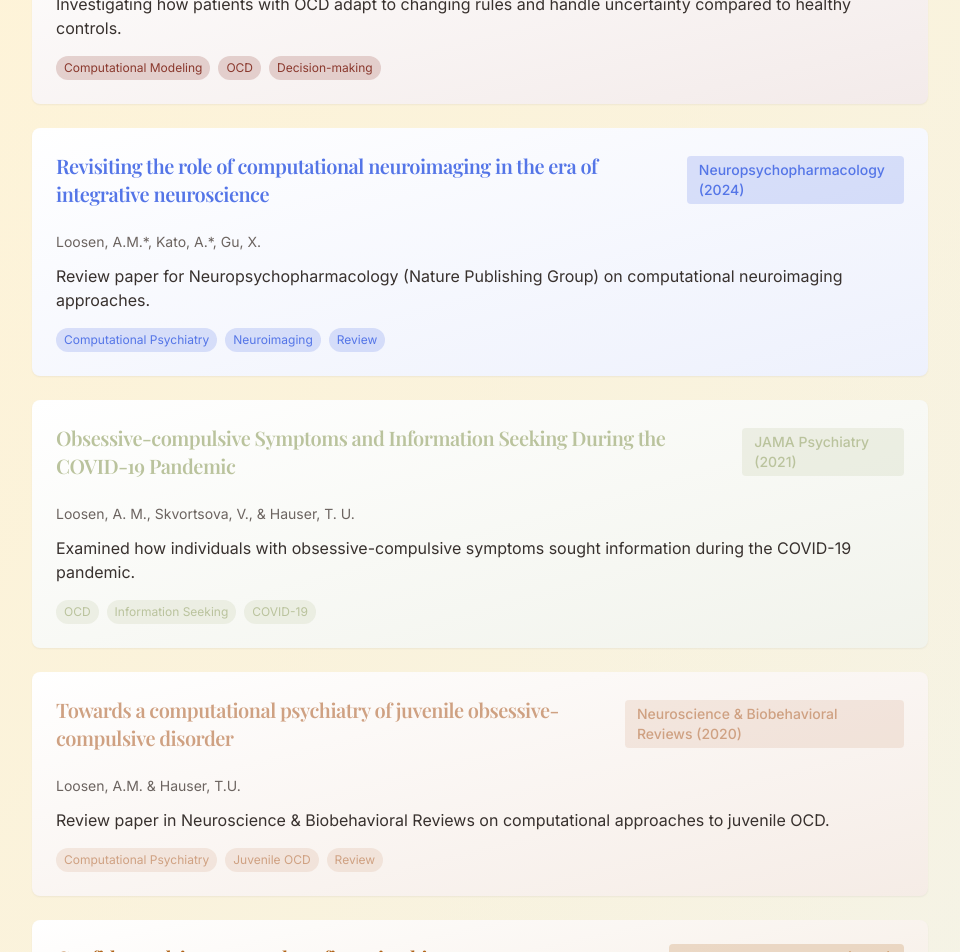
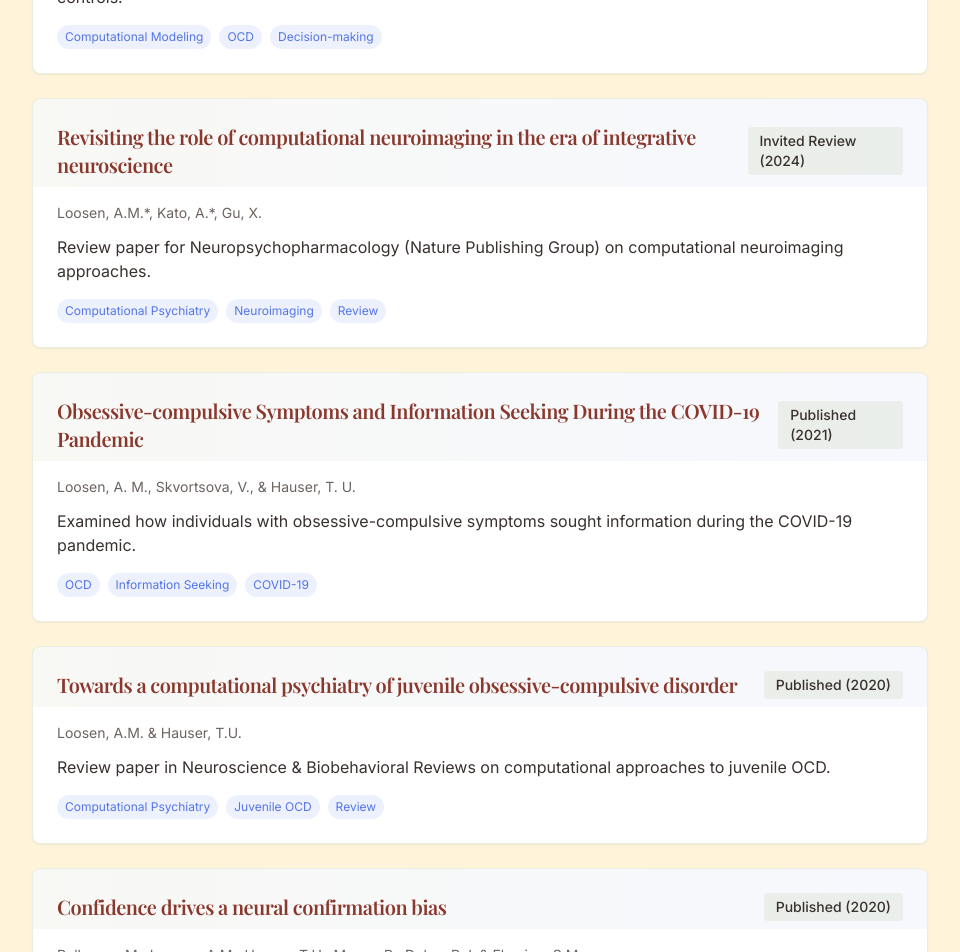
Before and after one commit to amloosen/alisa-loosen-portfolio, a React (Vite) app: page /projects in a window 1280 px wide. Shown: the part 440-1392 px from the top of the page, without its empty margins (160-1120 px from the left). Built offline with nearby package versions, Linux system fonts and the light colour scheme.

Commit message:
Reverted to commit 48c2147636f5306b6c78a697bb2707b3bd3a567e

```diff
--- a/src/components/Layout.tsx
+++ b/src/components/Layout.tsx
@@ -23,7 +23,7 @@ const Layout = () => {
   }, [pathname]);
 
   return (
-    <div className="flex flex-col min-h-screen bg-gradient-to-br from-cream to-sage/10">
+    <div className="flex flex-col min-h-screen bg-cream">
       <Navbar />
       <motion.main
         className="flex-grow"
--- a/src/components/Navbar.tsx
+++ b/src/components/Navbar.tsx
@@ -1,4 +1,3 @@
-
 import { useState, useEffect } from "react";
 import { NavLink } from "react-router-dom";
 import { motion } from "framer-motion";
@@ -18,13 +17,13 @@ const Navbar = () => {
   }, []);
 
   const mainNavItems = [
-    { name: "About", path: "/", color: "rust" },
-    { name: "Projects", path: "/projects", color: "blue" },
-    { name: "Contact", path: "/contact", color: "sage" },
+    { name: "About", path: "/" },
+    { name: "Projects", path: "/projects" },
+    { name: "Contact", path: "/contact" },
   ];
 
   const secondaryNavItems = [
-    { name: "CV", path: "/cv", color: "sand" },
+    { name: "CV", path: "/cv" },
   ];
 
   return (
@@ -38,7 +37,7 @@ const Navbar = () => {
       <div className="container mx-auto px-4 flex justify-between items-center">
         <NavLink to="/" className="text-rust hover:text-rust/80 transition-colors">
           <motion.h1
-            className="font-serif text-xl md:text-2xl font-medium bg-gradient-to-r from-rust to-blue bg-clip-text text-transparent"
+            className="font-serif text-xl md:text-2xl font-medium"
             initial={{ opacity: 0, y: -10 }}
             animate={{ opacity: 1, y: 0 }}
             transition={{ duration: 0.3 }}
@@ -59,7 +58,7 @@ const Navbar = () => {
               <NavLink
                 to={item.path}
                 className={({ isActive }) =>
-                  `navigation-link hover:text-${item.color} ${isActive ? `active text-${item.color}` : ""}`
+                  `navigation-link ${isActive ? "active" : ""}`
                 }
                 end={item.path === "/"}
               >
@@ -79,7 +78,7 @@ const Navbar = () => {
               <NavLink
                 to={item.path}
                 className={({ isActive }) =>
-                  `navigation-link text-muted-foreground text-sm hover:text-${item.color} ${isActive ? `active text-${item.color}` : ""}`
+                  `navigation-link text-muted-foreground text-sm ${isActive ? "active" : ""}`
                 }
               >
                 {item.name}
@@ -122,7 +121,7 @@ const Navbar = () => {
       {/* Mobile Menu */}
       {isMobileMenuOpen && (
         <motion.nav
-          className="md:hidden bg-gradient-to-b from-cream/95 to-sage/20 backdrop-blur-md"
+          className="md:hidden bg-cream/95 backdrop-blur-md"
           initial={{ opacity: 0, height: 0 }}
           animate={{ opacity: 1, height: "auto" }}
           exit={{ opacity: 0, height: 0 }}
@@ -133,7 +132,7 @@ const Navbar = () => {
                 key={item.name}
                 to={item.path}
                 className={({ isActive }) =>
-                  `navigation-link text-lg py-2 ${isActive ? `active text-${item.color}` : ""} hover:text-${item.color}`
+                  `navigation-link text-lg py-2 ${isActive ? "active" : ""}`
                 }
                 onClick={() => setIsMobileMenuOpen(false)}
                 end={item.path === "/"}
@@ -148,7 +147,7 @@ const Navbar = () => {
                   key={item.name}
                   to={item.path}
                   className={({ isActive }) =>
-                    `navigation-link text-muted-foreground py-2 ${isActive ? `active text-${item.color}` : ""} hover:text-${item.color}`
+                    `navigation-link text-muted-foreground py-2 ${isActive ? "active" : ""}`
                   }
                   onClick={() => setIsMobileMenuOpen(false)}
                 >
--- a/src/index.css
+++ b/src/index.css
@@ -1,3 +1,4 @@
+
 @tailwind base;
 @tailwind components;
 @tailwind utilities;
@@ -42,7 +43,7 @@
   }
 
   body {
-    @apply bg-gradient-to-br from-cream to-sage/10;
+    @apply bg-background text-foreground;
     font-feature-settings: "rlig" 1, "calt" 1;
   }
 
@@ -96,58 +97,6 @@
     opacity: 0;
     animation: fadeIn 0.8s ease forwards;
   }
-
-  .colored-section {
-    @apply relative overflow-hidden;
-  }
-
-  .colored-section::before {
-    @apply content-[''] absolute inset-0 opacity-10 -z-10;
-  }
-
-  .rust-bg {
-    @apply bg-rust/10 border-l-4 border-rust;
-  }
-
-  .blue-bg {
-    @apply bg-blue/10 border-l-4 border-blue;
-  }
-
-  .sage-bg {
-    @apply bg-sage/15 border-l-4 border-sage;
-  }
-
-  .sand-bg {
-    @apply bg-sand/15 border-l-4 border-sand;
-  }
-
-  .olive-bg {
-    @apply bg-olive/10 border-l-4 border-olive;
-  }
-
-  .colorful-card {
-    @apply border-0 shadow-md transition-all duration-300 hover:shadow-lg;
-  }
-
-  .card-rust {
-    @apply bg-gradient-to-br from-white to-rust/10 border-t-4 border-rust;
-  }
-
-  .card-blue {
-    @apply bg-gradient-to-br from-white to-blue/10 border-t-4 border-blue;
-  }
-
-  .card-sage {
-    @apply bg-gradient-to-br from-white to-sage/20 border-t-4 border-sage;
-  }
-
-  .card-sand {
-    @apply bg-gradient-to-br from-white to-sand/20 border-t-4 border-sand;
-  }
-
-  .card-olive {
-    @apply bg-gradient-to-br from-white to-olive/15 border-t-4 border-olive;
-  }
 }
 
 @keyframes fadeIn {
--- a/src/pages/ProjectsPage.tsx
+++ b/src/pages/ProjectsPage.tsx
@@ -8,52 +8,37 @@ const ProjectsPage = () => {
     {
       title: "Rule-shifting and Uncertainty in OCD",
       status: "In Preparation",
-      journal: "",
-      year: "",
       authors: "Loosen, A.M., Zaboski, B. A., Pushkarskaya, H., Pittenger*, C., Hauser, T.U*.",
       description: "Investigating how patients with OCD adapt to changing rules and handle uncertainty compared to healthy controls.",
       tags: ["Computational Modeling", "OCD", "Decision-making"],
-      color: "rust"
     },
     {
       title: "Revisiting the role of computational neuroimaging in the era of integrative neuroscience",
-      status: "",
-      journal: "Neuropsychopharmacology",
-      year: "2024",
+      status: "Invited Review (2024)",
       authors: "Loosen, A.M.*, Kato, A.*, Gu, X.",
       description: "Review paper for Neuropsychopharmacology (Nature Publishing Group) on computational neuroimaging approaches.",
       tags: ["Computational Psychiatry", "Neuroimaging", "Review"],
-      color: "blue"
     },
     {
       title: "Obsessive-compulsive Symptoms and Information Seeking During the COVID-19 Pandemic",
-      status: "",
-      journal: "JAMA Psychiatry",
-      year: "2021",
+      status: "Published (2021)",
       authors: "Loosen, A. M., Skvortsova, V., & Hauser, T. U.",
       description: "Examined how individuals with obsessive-compulsive symptoms sought information during the COVID-19 pandemic.",
       tags: ["OCD", "Information Seeking", "COVID-19"],
-      color: "sage"
     },
     {
       title: "Towards a computational psychiatry of juvenile obsessive-compulsive disorder",
-      status: "",
-      journal: "Neuroscience & Biobehavioral Reviews",
-      year: "2020",
+      status: "Published (2020)",
       authors: "Loosen, A.M. & Hauser, T.U.",
       description: "Review paper in Neuroscience & Biobehavioral Reviews on computational approaches to juvenile OCD.",
       tags: ["Computational Psychiatry", "Juvenile OCD", "Review"],
-      color: "sand"
     },
     {
       title: "Confidence drives a neural confirmation bias",
-      status: "",
-      journal: "Nature Communications",
-      year: "2020",
+      status: "Published (2020)",
       authors: "Rollwage, M., Loosen, A.M., Hauser, T.U., Moran, R., Dolan, R.J. & Fleming, S.M.",
       description: "Investigation of how confidence affects information processing, published in Nature Communications.",
       tags: ["Confirmation Bias", "Confidence", "Neuroscience"],
-      color: "olive"
     },
   ];
 
@@ -72,28 +57,6 @@ const ProjectsPage = () => {
     show: { opacity: 1, y: 0, transition: { duration: 0.5 } },
   };
 
-  const getCardClass = (color) => {
-    switch(color) {
-      case 'rust': return 'card-rust';
-      case 'blue': return 'card-blue';
-      case 'sage': return 'card-sage';
-      case 'sand': return 'card-sand';
-      case 'olive': return 'card-olive';
-      default: return 'card-sage';
-    }
-  };
-
-  const getTagClass = (color) => {
-    switch(color) {
-      case 'rust': return 'bg-rust/20 text-rust';
-      case 'blue': return 'bg-blue/20 text-blue';
-      case 'sage': return 'bg-sage/20 text-sage';
-      case 'sand': return 'bg-sand/20 text-sand';
-      case 'olive': return 'bg-olive/20 text-olive';
-      default: return 'bg-blue/10 text-blue';
-    }
-  };
-
   return (
     <motion.div
       initial="hidden"
@@ -103,7 +66,7 @@ const ProjectsPage = () => {
     >
       <motion.div variants={item} className="mb-8">
         <SectionTitle>Research Projects</SectionTitle>
-        <p className="text-lg mb-8 p-4 bg-blue/10 rounded-lg border-l-4 border-blue">
+        <p className="text-lg mb-8">
           My research focuses on computational approaches to understanding psychiatric disorders,
           particularly obsessive-compulsive disorder (OCD), with a focus on decision-making,
           uncertainty processing, and learning mechanisms.
@@ -113,13 +76,12 @@ const ProjectsPage = () => {
       <motion.div variants={container} className="grid gap-6">
         {projects.map((project, index) => (
           <motion.div key={index} variants={item}>
-            <Card className={`overflow-hidden hover:shadow-md transition-shadow duration-300 border-0 ${getCardClass(project.color)} colorful-card`}>
-              <CardHeader className="pb-2">
+            <Card className="overflow-hidden hover:shadow-md transition-shadow duration-300 border-sage/30 hover:border-sage">
+              <CardHeader className="bg-gradient-to-r from-sage/10 to-blue/5 pb-2">
                 <div className="flex flex-col md:flex-row md:items-center md:justify-between gap-2">
-                  <CardTitle className={`text-xl text-${project.color}`}>{project.title}</CardTitle>
-                  <span className={`text-sm font-medium px-3 py-1 rounded bg-${project.color}/20 text-${project.color} inline-block`}>
-                    {project.status ? project.status :
-                      project.journal && project.year ? `${project.journal} (${project.year})` : ''}
+                  <CardTitle className="text-xl text-rust">{project.title}</CardTitle>
+                  <span className="text-sm font-medium px-3 py-1 rounded bg-sage/20 text-sage-800 inline-block">
+                    {project.status}
                   </span>
                 </div>
               </CardHeader>
@@ -130,7 +92,7 @@ const ProjectsPage = () => {
                   {project.tags.map((tag) => (
                     <span
                       key={tag}
-                      className={`text-xs px-2 py-1 rounded-full ${getTagClass(project.color)}`}
+                      className="text-xs px-2 py-1 rounded-full bg-blue/10 text-blue"
                     >
                       {tag}
                     </span>
```
Also changed, not shown: src/pages/AboutPage.tsx (+19 -19 lines).
